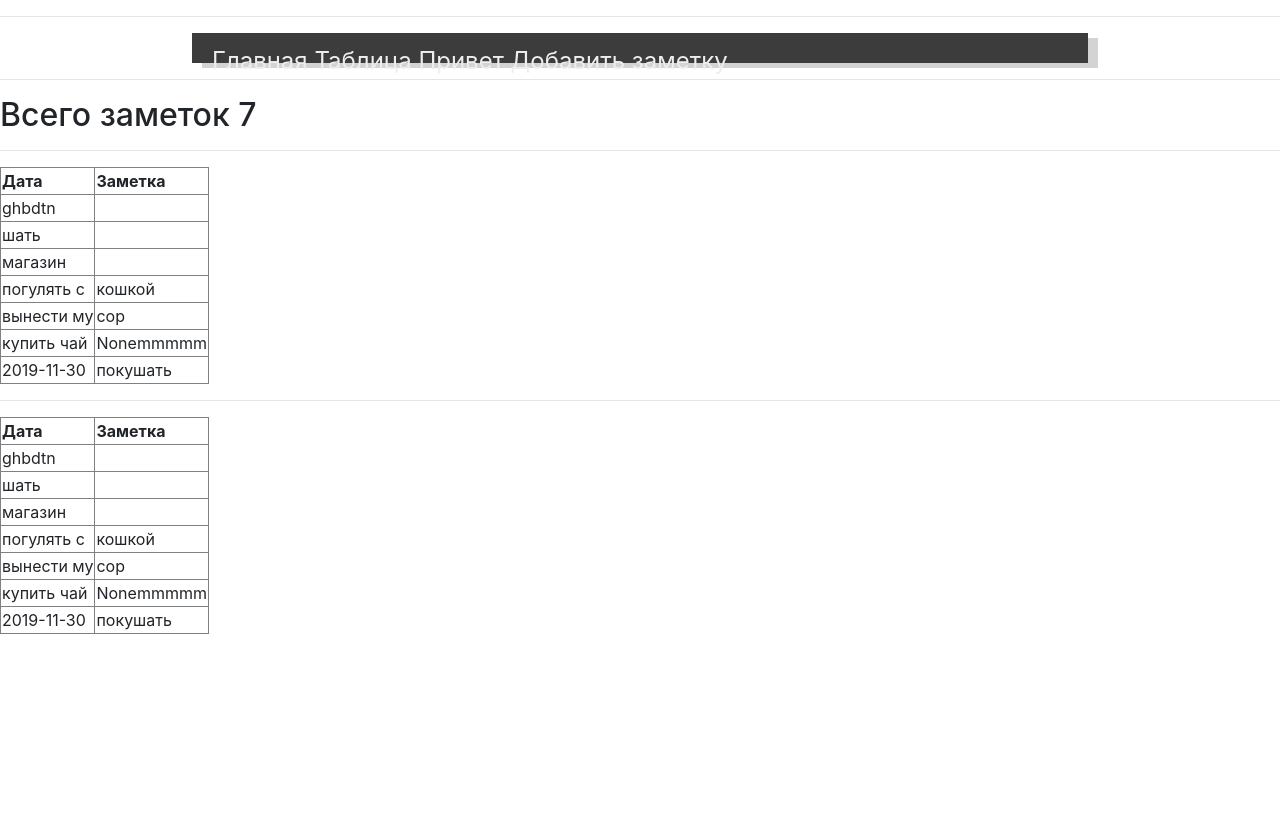
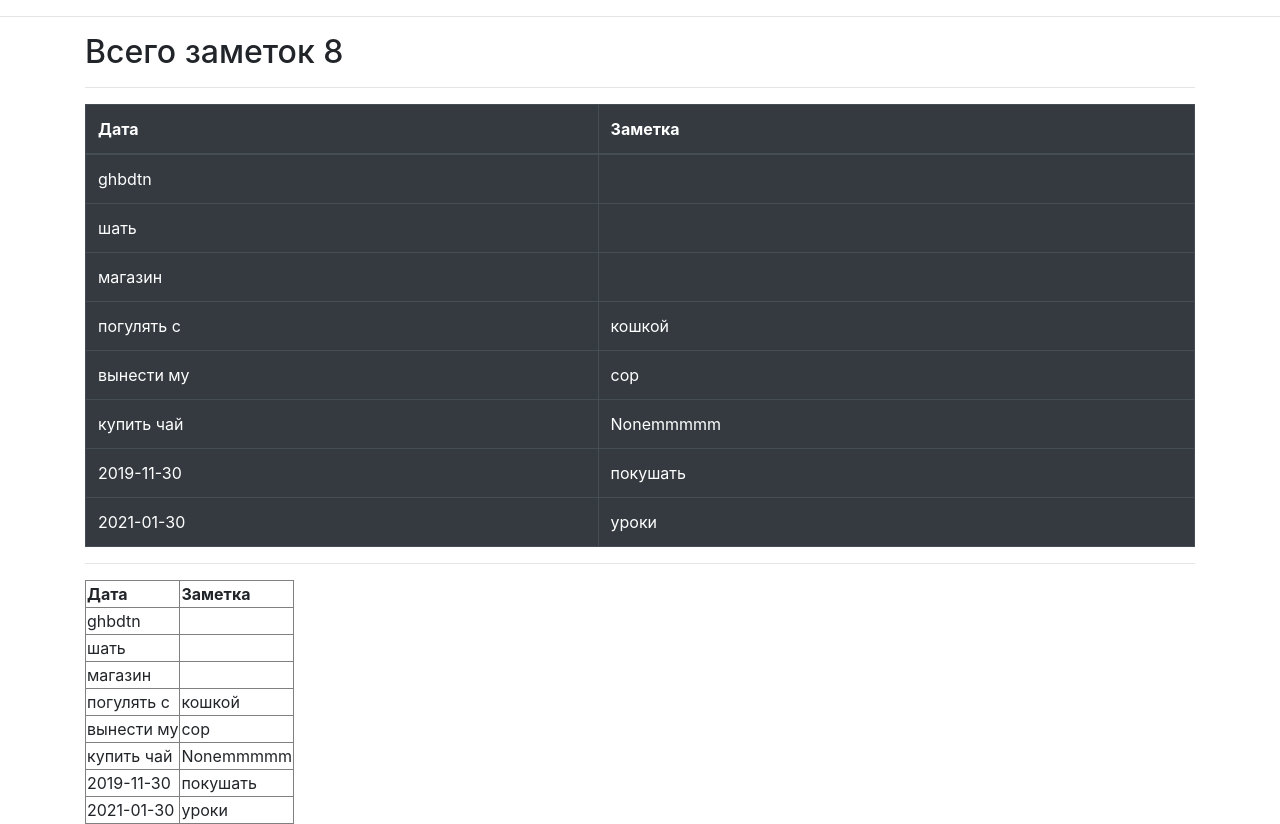
Before and after one commit to BenazirK/notes, a Flask app: page /table in a window 1280 px wide. Shown: the part 56-880 px from the top of the page. Before the commit the page ends 690 px from the top, so only its background shows below. Run offline with Flask 2, Linux system fonts and the light colour scheme; some libraries are stand-ins or nearby versions.

Commit message:
container , table and hello pages

```diff
--- a/notes.txt
+++ b/notes.txt
@@ -5,3 +5,4 @@ ghbdtn
 вынести мусор
 купить чайNonemmmmm
 2019-11-30покушать
+2021-01-30уроки
--- a/static/note.css
+++ b/static/note.css
@@ -1,5 +1,5 @@
 #menu {
-    height: 30px;
+    height: 50px;
     width: 70%;
     color: #eee;
     background-color: #3c3c3c;
@@ -9,6 +9,8 @@
     box-shadow: 10px 5px lightgrey;
 
 }
-div > a {
+
+
+div > a  {
     color: #eee
 }
--- a/templates/base.html
+++ b/templates/base.html
@@ -39,15 +39,10 @@
             </div>
     </nav>
     <hr>
-    <div id="menu">
-        <a href="{{ url_for('index') }}">Главная</a>
-        <a href="{{ url_for('table') }}">Таблица</a>
-        <a href="{{ url_for('hello', user_name='аноним') }}">Привет</a>
-        <a href="{{ url_for('add') }}">Добавить заметку</a>
+    <div class="container">
+        {% block content %}
+
+        {% endblock %}
     </div>
-    <hr>
-    {% block content %}
-
-    {% endblock %}
 </body>
 </html>
--- a/templates/hello.html
+++ b/templates/hello.html
@@ -1,5 +1,5 @@
 {% extends 'base.html' %}
 
 {% block content %}
-    <h2>Hello, {{user_name}}</h2>
+    <h2 class="alert alert-success">Hello, {{ user_name }}!</h2>
 {% endblock %}
--- a/templates/table.html
+++ b/templates/table.html
@@ -3,7 +3,7 @@
 {% block content %}
     <h2>Всего заметок {{ rows|length }}</h2>
     <hr>
-    <table border="1">
+    <table class="table table-dark table-hover table-bordered" >
         <thead>
             <tr>
                 <th>Дата</th>
```
